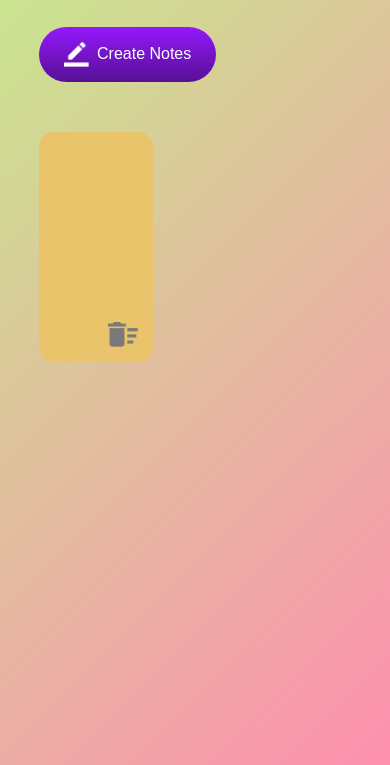
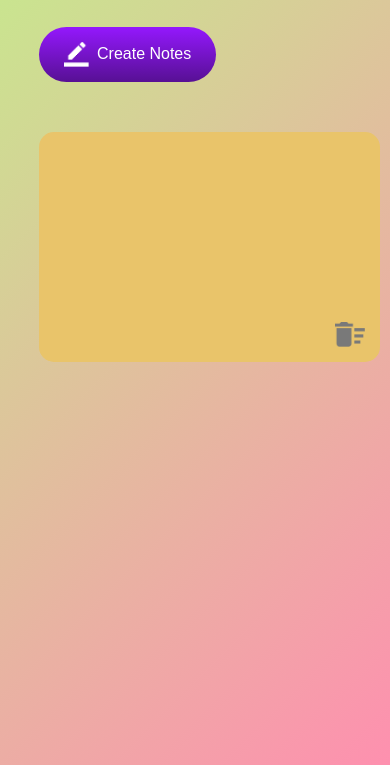
Before and after one commit to harshsadh21/Notes-app, a plain HTML site: page index.html in a window 390 px wide. Both pictures are taken after a click on the button "Create Notes". Shown: the part 79-844 px from the top of the page. Drawn offline with Linux system fonts and the light colour scheme.

Commit message:
Update files with new features

```diff
--- a/style.css
+++ b/style.css
@@ -65,3 +65,17 @@
   display: grid;
   grid-template-columns: 1fr 1fr 1fr;
 }
+@media screen and (max-width: 1100px) {
+  .notes-container {
+    grid-template-columns: 1fr 1fr;
+  }
+}
+@media screen and (max-width: 770px) {
+  .notes-container {
+    grid-template-columns: 1fr;
+  }
+  .input-box {
+    max-width: 400px;
+    margin-right: 32px;
+  }
+}
```
